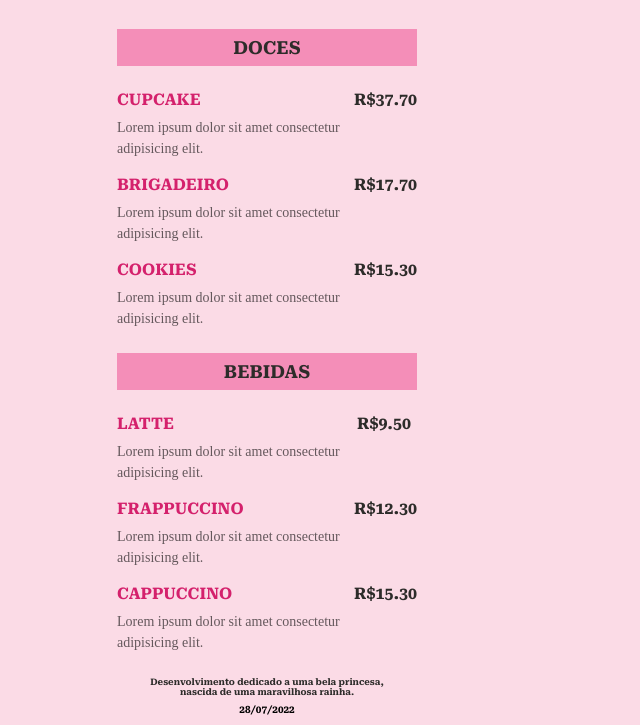
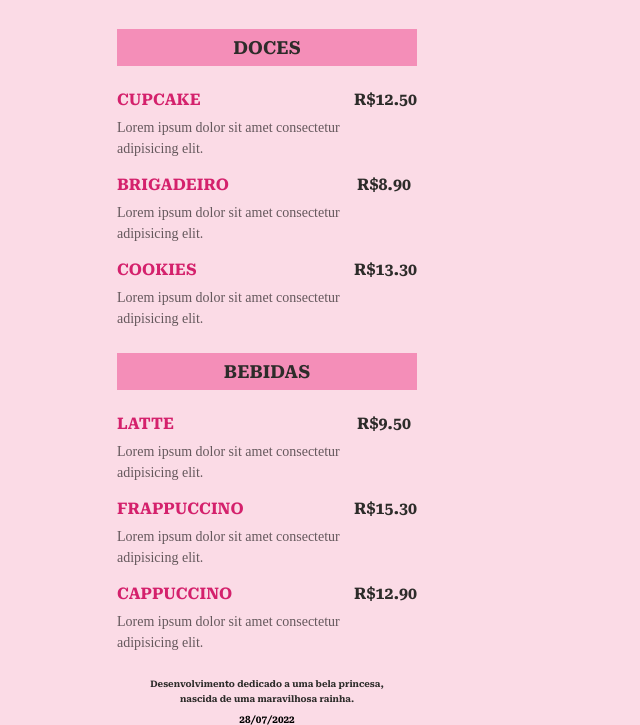
Before and after one commit to Matheus240797/maratona-explorer-3-personal, a plain HTML site: page index.html in a window 1280 px wide. Shown: the part 396-1121 px from the top of the page, without its empty margins (373-1013 px from the left). Drawn offline with Linux system fonts and the light colour scheme.

Commit message:
melhorias 10-08-22

```diff
--- a/index.html
+++ b/index.html
@@ -32,7 +32,7 @@
           </div>
 
           <strong class="price">
-            R$37.70
+            R$12.50
           </strong>
 
           <li>
@@ -44,7 +44,7 @@
           </div>
 
           <strong class="price">
-            R$17.70
+            R$8.90
           </strong>
 
           <li>
@@ -56,7 +56,7 @@
           </div>
 
           <strong class="price">
-            R$15.30
+            R$13.30
           </strong>
 
         </li>
@@ -88,7 +88,7 @@
           </div>
 
           <strong class="price">
-            R$12.30
+            R$15.30
           </strong>
 
           <li>
@@ -100,7 +100,7 @@
           </div>
 
           <strong class="price">
-            R$15.30
+            R$12.90
           </strong>
 
         </li>
--- a/style.css
+++ b/style.css
@@ -91,6 +91,7 @@ li .details {
     font-size: 9px;
     text-align: center;
     text-transform: none;
+    line-height: 15px;
     margin: 12px;
 }
 
@@ -99,6 +100,7 @@ li .details {
     text-align: center;
     font-size: 10px;
     line-height: 2px;
+    bottom: 15px;
 }
 
 img {
```
